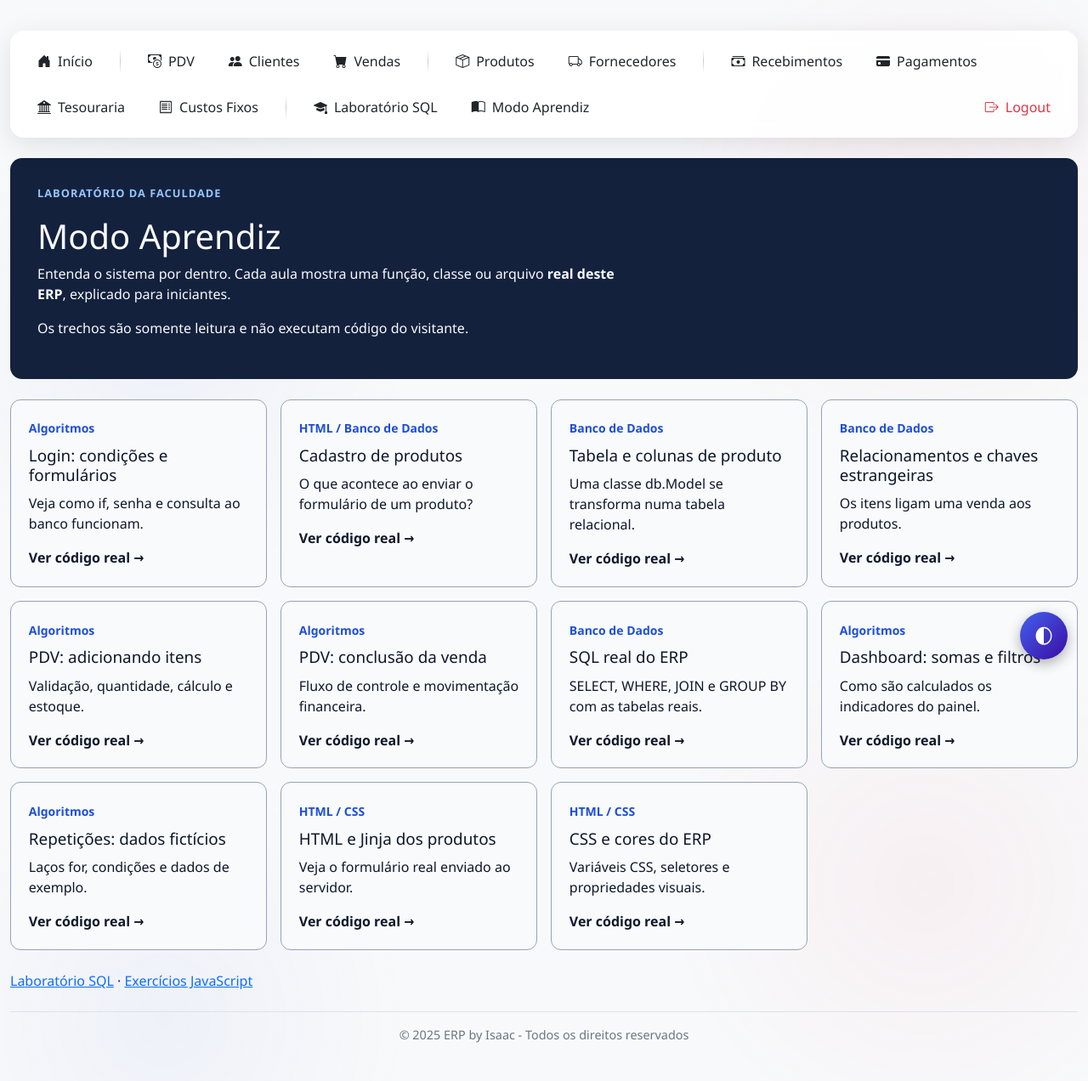
After one commit to isaacsa2/erpbyisaacsa2, a Flask app: page /aprendiz in a window 1280 px wide. The commit adds this page. Shown: the whole page at 85% size. Run offline with Flask 3, Linux system fonts and the light colour scheme; the visitor is signed in with stand-in values (Sample User, id 1).

Commit message:
feat: Modo Aprendiz com código real e demo pública na Render

```diff
--- a/app.py
+++ b/app.py
@@ -7,6 +7,8 @@ import secrets
 import click
 from datetime import datetime, date
 from flask import Flask, abort, render_template, request, session
+from flask_login import current_user
+from learn_mode import learn_bp
 from flask_login import LoginManager
 from flask_migrate import Migrate
 from erp import erp_bp
@@ -39,6 +41,7 @@ def load_user(user_id):
 
 # As rotas (URLs) do ERP ficam organizadas no arquivo erp.py.
 app.register_blueprint(erp_bp)
+app.register_blueprint(learn_bp)
 
 # O token CSRF impede que um terceiro envie um formulário em nome do usuário.
 def csrf_token():
@@ -52,6 +55,12 @@ def csrf_token():
 @app.before_request
 def enforce_csrf():
     """Confere o token antes de aceitar uma alteração enviada pelo navegador."""
+    # A conta compartilhada da demonstração só pode ler dados.
+    if (os.environ.get("DEMO_PUBLIC") == "1" and current_user.is_authenticated
+        and current_user.username == "admin"
+        and request.method in {"POST", "PUT", "PATCH", "DELETE"}
+        and request.endpoint != "erp.logout"):
+        abort(403, description="Demo pública: somente leitura.")
     if request.method in {"POST", "PUT", "PATCH", "DELETE"}:
         expected = session.get("_csrf_token")
         provided = request.form.get("_csrf_token") or request.headers.get("X-CSRF-Token")
@@ -61,7 +70,7 @@ def enforce_csrf():
 @app.context_processor
 def inject_globals():
     """Disponibiliza valores e funções para todas as páginas HTML."""
-    return {"now": datetime.now(), "date": date, "csrf_token": csrf_token, "fmt": fmt}
+    return {"now": datetime.now(), "date": date, "csrf_token": csrf_token, "fmt": fmt, "demo_public": os.environ.get("DEMO_PUBLIC") == "1"}
 
 @app.template_filter("fmt")
 def jinja_fmt(v):
@@ -132,6 +141,26 @@ def create_user(username, role, password):
 
 with app.app_context():
     db.create_all()
+    # Apenas na DEMO pública: usuário compartilhado sem permissões de escrita.
+    # Nunca habilite DEMO_PUBLIC com dados pessoais ou produtivos.
+    if os.environ.get("DEMO_PUBLIC") == "1":
+        for role_name in ("Admin", "Gerente", "Caixa"):
+            if not Role.query.filter_by(name=role_name).first():
+                db.session.add(Role(name=role_name))
+        db.session.commit()
+        demo = User.query.filter_by(username="admin").first()
+        if demo is None:
+            demo = User(username="admin", role=Role.query.filter_by(name="Admin").first())
+            db.session.add(demo)
+        demo.set_password("admin")
+        db.session.commit()
+        from models import Product, Customer
+        if not Customer.query.first():
+            db.session.add(Customer(name="Cliente de Demonstração", email="exemplo@invalid.test"))
+        if not Product.query.first():
+            for title, price, cost, stock in (("Caderno de estudos",18.90,11.20,25),("Caneta de estudos",3.50,1.10,70),("Borracha de estudos",2.25,0.80,5)):
+                db.session.add(Product(name=title, price=price, cost=cost, stock=stock, category="Estudos"))
+        db.session.commit()
 
 if __name__ == "__main__":
     app.run(host="127.0.0.1", port=int(os.environ.get("PORT", "5000")))
--- /dev/null
+++ b/learn_mode.py
@@ -0,0 +1,57 @@
+"""Aulas ligadas a trechos reais do próprio código-fonte, sem executar código de alunos."""
+from pathlib import Path
+import ast
+from flask import Blueprint, render_template, abort, request
+from flask_login import login_required
+
+ROOT = Path(__file__).resolve().parent
+learn_bp = Blueprint("aprendiz", __name__)
+TOPICS = [
+  dict(id="login", title="Login: condições e formulários", category="Algoritmos", file="erp.py", symbol="login", description="Veja como if, senha e consulta ao banco funcionam.", task="Localize a condição que confere a senha."),
+  dict(id="produtos", title="Cadastro de produtos", category="HTML / Banco de Dados", file="erp.py", symbol="products", description="O que acontece ao enviar o formulário de um produto?", task="Encontre request.form e db.session.commit()."),
+  dict(id="tabela", title="Tabela e colunas de produto", category="Banco de Dados", file="models.py", symbol="Product", description="Uma classe db.Model se transforma numa tabela relacional.", task="Identifique a chave primária e os tipos das colunas."),
+  dict(id="relacoes", title="Relacionamentos e chaves estrangeiras", category="Banco de Dados", file="models.py", symbol="SaleItem", description="Os itens ligam uma venda aos produtos.", task="Encontre sale_id e product_id e explique os vínculos."),
+  dict(id="carrinho", title="PDV: adicionando itens", category="Algoritmos", file="erp.py", symbol="pdv_add_item", description="Validação, quantidade, cálculo e estoque.", task="Identifique a condição que impede venda sem estoque."),
+  dict(id="venda", title="PDV: conclusão da venda", category="Algoritmos", file="erp.py", symbol="pdv_finish", description="Fluxo de controle e movimentação financeira.", task="Ache o trecho que registra a entrada no caixa."),
+  dict(id="sql", title="SQL real do ERP", category="Banco de Dados", file="erp.py", symbol="aulas", description="SELECT, WHERE, JOIN e GROUP BY com as tabelas reais.", task="Identifique a consulta que relaciona vendas e produtos."),
+  dict(id="dashboard", title="Dashboard: somas e filtros", category="Algoritmos", file="erp.py", symbol="get_dashboard_data", description="Como são calculados os indicadores do painel.", task="Encontre o cálculo de vendas pagas."),
+  dict(id="repeticao", title="Repetições: dados fictícios", category="Algoritmos", file="seed_data.py", symbol="seed_products", description="Laços for, condições e dados de exemplo.", task="Localize o for que percorre os produtos."),
+  dict(id="html", title="HTML e Jinja dos produtos", category="HTML / CSS", file="templates/erp/produtos.html", symbol=None, description="Veja o formulário real enviado ao servidor.", task="Encontre os atributos name dos campos."),
+  dict(id="css", title="CSS e cores do ERP", category="HTML / CSS", file="static/erp_style.css", symbol=None, description="Variáveis CSS, seletores e propriedades visuais.", task="Encontre --primary-color e seus usos."),
+]
+def get_real_code(topic):
+    """Lê apenas arquivos autorizados; usa AST para localizar a função/classe real."""
+    path = ROOT / topic["file"]
+    full = path.read_text(encoding="utf-8")
+    if topic["symbol"] is None:
+        return full[:18000], 1
+    tree = ast.parse(full)
+    node = next((n for n in tree.body if isinstance(n, (ast.FunctionDef, ast.AsyncFunctionDef, ast.ClassDef)) and n.name == topic["symbol"]), None)
+    if node is None:
+        raise LookupError(topic["symbol"])
+    first = min([node.lineno] + [d.lineno for d in getattr(node,"decorator_list",[])])
+    return "".join(full.splitlines(keepends=True)[first-1:node.end_lineno]), first
+
+@learn_bp.route("/aprendiz")
+@login_required
+def index():
+    return render_template("aprendiz/index.html", topics=TOPICS)
+
+@learn_bp.route("/aprendiz/<topic_id>")
+@login_required
+def topic_page(topic_id):
+    topic = next((t for t in TOPICS if t["id"] == topic_id), None)
+    if topic is None: abort(404)
+    try:
+        code, line = get_real_code(topic)
+    except (OSError, SyntaxError, LookupError):
+        abort(503)
+    return render_template("aprendiz/topico.html", topic=topic, source=code, start_line=line,
+        github_url="https://github.com/isaacsa2/erpbyisaacsa2/blob/main/"+topic["file"])
+
+@learn_bp.app_context_processor
+def inject_aprendiz():
+    mapping = {"erp.dashboard":"dashboard","erp.pdv":"carrinho","erp.products":"produtos","erp.aulas":"sql",
+        "erp.customers":"relacoes","erp.sales":"venda","erp.suppliers":"tabela","erp.treasury":"venda"}
+    topic_id = mapping.get(request.endpoint)
+    return {"aprendiz_suggestion":next((t for t in TOPICS if t["id"] == topic_id),None)}
--- a/requirements.txt
+++ b/requirements.txt
@@ -4,3 +4,4 @@ Flask-Migrate==4.1.0
 Flask-SQLAlchemy==3.1.1
 SQLAlchemy==2.0.43
 Faker==37.6.0
+gunicorn==23.0.0
--- /dev/null
+++ b/static/aprendiz.css
@@ -0,0 +1,11 @@
+/* Modo Aprendiz: área independente do CSS original do ERP. */
+.ap-hero{background:#14213d;color:#f8fafc;padding:2rem;border-radius:14px;margin-bottom:1.5rem}
+.ap-hero p{max-width:75ch}.ap-eyebrow{color:#93c5fd;font-size:.8rem;font-weight:700;letter-spacing:.08em}
+.ap-grid{display:grid;grid-template-columns:repeat(auto-fit,minmax(250px,1fr));gap:1rem}
+.ap-tile{background:#f8fafc;color:#0f172a!important;border:1px solid #94a3b8;padding:1.3rem;border-radius:12px;text-decoration:none}
+.ap-tile h2{font-size:1.18rem;margin:.6rem 0}.ap-tile:hover{border-color:#2563eb}
+.ap-tile small{font-weight:700;color:#1d4ed8}
+.ap-task{background:#eff6ff;color:#1e293b;border-left:4px solid #2563eb;padding:1rem;margin-bottom:1rem}
+.ap-code{border-radius:10px;overflow:hidden;background:#0b1220}
+.ap-code header{display:flex;justify-content:space-between;gap:1rem;flex-wrap:wrap;padding:1rem;background:#1e293b;color:#f8fafc}
+.ap-code header a{color:#93c5fd}.ap-code pre{padding:1.1rem;color:#dbeafe;overflow:auto;max-height:75vh;line-height:1.6;font-size:.85rem}
--- /dev/null
+++ b/templates/aprendiz/index.html
@@ -0,0 +1,12 @@
+{% extends "base.html" %}
+{% block title %}Modo Aprendiz | ERP by Isaac{% endblock %}
+{% block content %}
+<section class="ap-hero"><p class="ap-eyebrow">LABORATÓRIO DA FACULDADE</p><h1>Modo Aprendiz</h1>
+<p>Entenda o sistema por dentro. Cada aula mostra uma função, classe ou arquivo <strong>real deste ERP</strong>, explicado para iniciantes.</p>
+<p>Os trechos são somente leitura e não executam código do visitante.</p></section>
+<div class="ap-grid">{% for t in topics %}
+<a class="ap-tile" href="{{ url_for('aprendiz.topic_page',topic_id=t.id) }}">
+<small>{{t.category}}</small><h2>{{t.title}}</h2><p>{{t.description}}</p><strong>Ver código real →</strong></a>
+{% endfor %}</div>
+<p class="mt-4"><a href="{{ url_for('erp.aulas') }}">Laboratório SQL</a> · <a href="{{ url_for('static', filename='laboratorio/index.html') }}">Exercícios JavaScript</a></p>
+{% endblock %}
--- a/templates/base.html
+++ b/templates/base.html
@@ -9,12 +9,14 @@
     <link href="https://cdn.jsdelivr.net/npm/bootstrap@5.3.2/dist/css/bootstrap.min.css" rel="stylesheet">
     <link href="https://cdn.jsdelivr.net/npm/bootstrap-icons@1.11.1/font/bootstrap-icons.css" rel="stylesheet">
     <link rel="stylesheet" href="{{ url_for('static', filename='erp_style.css') }}">
+    <link rel="stylesheet" href="{{ url_for('static', filename='aprendiz.css') }}">
     <script src="https://cdn.jsdelivr.net/npm/bootstrap@5.3.2/dist/js/bootstrap.bundle.min.js"></script>
 </head>
 <body>
 <div class="container mt-4">
 
     {% if current_user.is_authenticated %}
+        {% if demo_public %}<div class="alert alert-warning"><strong>Demo da faculdade:</strong> somente leitura, dados fictícios. Cadastros e vendas estão bloqueados para a conta compartilhada.</div>{% endif %}
         <ul class="nav-sector">
             <!-- Início -->
             <li class="nav-item sector-reports">
@@ -97,6 +99,7 @@
                     <i class="bi bi-mortarboard-fill"></i> <span class="nav-text">Laboratório SQL</span>
                 </a>
             </li>
+            <li class="nav-item"><a class="nav-link" href="{{ url_for('aprendiz.index') }}"><i class="bi bi-book-half"></i> <span class="nav-text">Modo Aprendiz</span></a></li>
             <!-- Logout -->
             <li class="nav-item ms-auto">
                 {# POST envia os campos para uma rota Python validar e salvar. #}
@@ -122,6 +125,7 @@
 
     <!-- Conteúdo -->
     <div class="mt-3">
+        {% if aprendiz_suggestion %}<div class="alert alert-info">Veja como esta tela funciona: <a href="{{ url_for('aprendiz.topic_page', topic_id=aprendiz_suggestion.id) }}"><strong>{{ aprendiz_suggestion.title }} — código real</strong></a></div>{% endif %}
         {% block content %}{% endblock %}
     </div>
 
--- a/templates/erp/login.html
+++ b/templates/erp/login.html
@@ -8,6 +8,7 @@
 <div class="d-flex justify-content-center align-items-center" style="min-height: 70vh;">
     <div class="card p-4 shadow" style="width: 100%; max-width: 400px;">
         <h3 class="text-center mb-3">Login ERP</h3>
+        {% if demo_public %}<div class="alert alert-info">Acesso de estudos: usuário <code>admin</code> e senha <code>admin</code>. <strong>Somente leitura.</strong></div>{% endif %}
 
         {# Este formulário envia informações ao Flask. Mantenha o token CSRF existente. #}
 <form method="POST" action="{{ url_for('erp.login') }}">
```
Also changed, not shown: docs/RENDER_E_MODO_APRENDIZ.md (added, +16 -0 lines), render.yaml (added, +16 -0 lines), templates/aprendiz/topico.html (added, +10 -0 lines), README.md.
